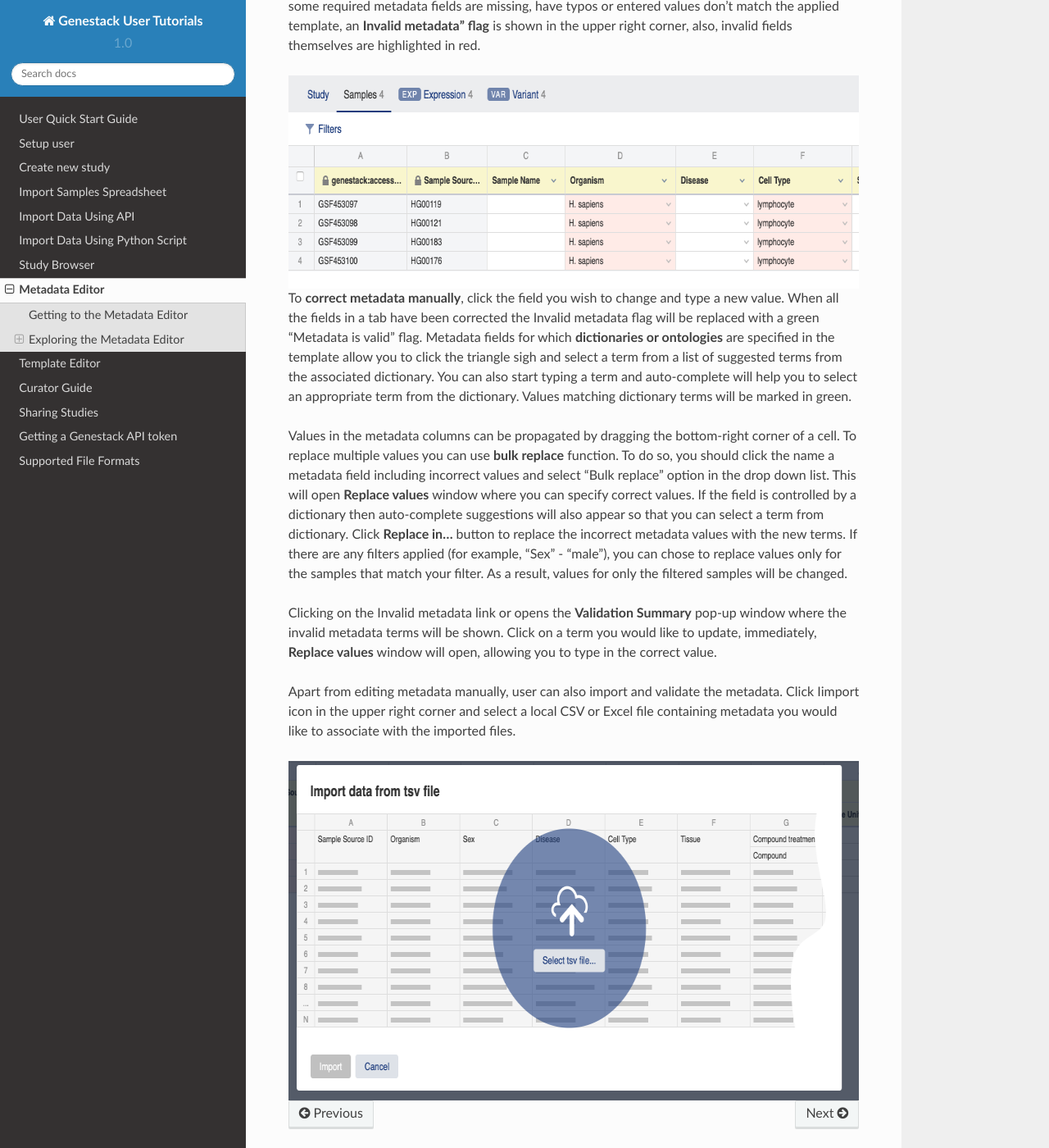
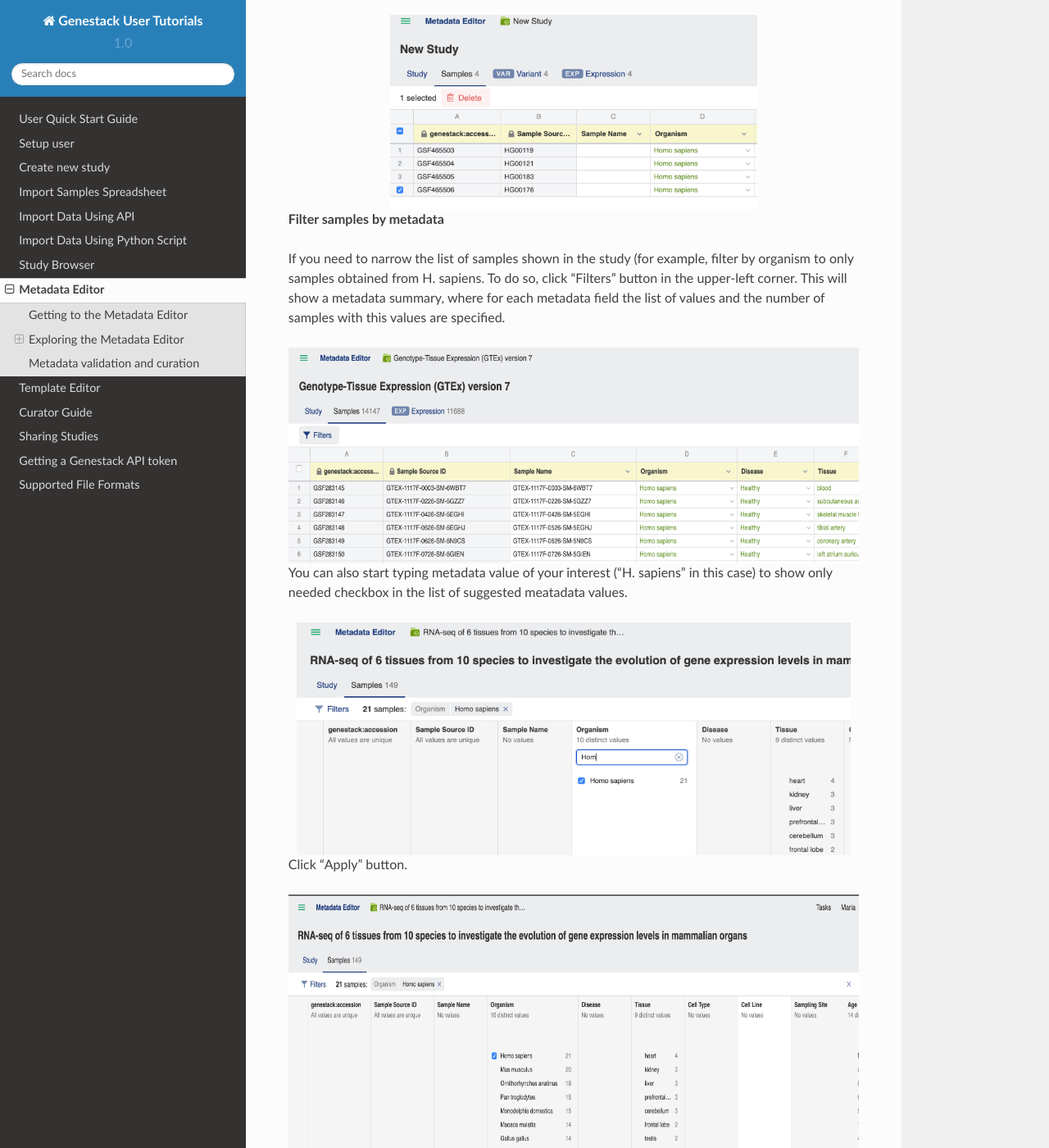
Before and after one commit to genestack/user-guide, a Sphinx documentation site: the page built from source/doc-odm-user-guide/metadata-editor.rst, in a window 1280 px wide and 1400 px high, scrolled down 7597 px. Shown: the whole window at 82% size. Built offline with Sphinx 7.4.7 and the Read the Docs theme 2.0.0, drawn with Linux system fonts in a browser that asks for light colours; some of the changed text lies outside the part shown.

Commit message:
update metadata editor part

```diff
--- a/source/doc-odm-user-guide/curator_guide.rst
+++ b/source/doc-odm-user-guide/curator_guide.rst
@@ -136,7 +136,7 @@
       :scale: 40 %
       :align: center
 
-If there are any filters applied (for example, "Sex" - "male"), you can chose to replace values only for the samples that match your filter:
+If there are any filters applied (for example, "Sex" - "male"), you can choose to replace values only for the samples that match your filter:
 
 .. image:: images/only-filtered.png
       :scale: 40 %
--- a/source/doc-odm-user-guide/metadata-editor.rst
+++ b/source/doc-odm-user-guide/metadata-editor.rst
@@ -10,9 +10,10 @@
 Getting to the Metadata Editor
 ------------------------------
 
-When you create a new study Metadata Editor immediately opens and suggests you to specify metadata template. By default the Default template is applied.
-You can explore each template by hovering over it and clicking "Explore".
-By default, new study contains two tabs, namely Study and Sample; Sample tab includes four samples.
+When you click create a new study button on the Dashboard, Metadata Editor app is opened and suggests you to specify metadata template. By default the Default template is applied.
+You can explore each template by hovering over it's name and clicking "Explore" link.
+By default, new study contains two tabs, namely Study and Sample providing metadata for Study and Samples, respectively.
+
 
 .. image:: images/open-me.png
    :scale: 40 %
@@ -24,24 +25,28 @@
    :scale: 40 %
    :align: center
 
-Note that users not included in the group "Curator" do not have permissions to make changes (update metadata, change
-templates etc.) for experiments they are not owners of.
+Note that users not included in the **"Curator" group** do not have permissions to make changes (update metadata, change
+templates etc.) for experiments which are not owned by them.
 
 Exploring the Metadata Editor
 -----------------------------
 
 .. image:: images/open-me-2.png
-   :scale: 40 %
+   :scale: 35 %
    :align: center
 
-Click on application name shows drop-down menu allowing to create new study ('New study...'), explore applied template or
-change it if needed ('Default template' > 'Explore' or 'Apply another'), and open tutorials ('User Guide').
+Click on application name shows drop-down menu allowing to create new study ('New study...'), explore and/or change if it
+is needed the applied template ('Default template' > 'Explore' or 'Apply another'), and open tutorials ('User Guide').
 
 .. image:: images/me-dropdown.png
    :scale: 35 %
    :align: center
 
-When you click on the study name, you can:
+When you click on the study name, drop-down menu will appear allowing you to:
+
+.. image:: images/me-dropdown-2.png
+   :scale: 50 %
+   :align: center
 
 - **Share** data with your colleagues
 
@@ -67,26 +72,30 @@
    :scale: 35 %
    :align: center
 
-- **Get more information** about the study
+- **Get more information** about the study. For example you can learn when the study was created and modifige, who is
+  the owner and which groups it is shared with.
 
 .. image:: images/more-info.png
    :scale: 35 %
    :align: center
 
-- **Explore and change metadata template**
-Template applied to a dataset can be changed by clicking the **Apply another..**
-option from the study title drop-down menu.
+- **Explore and change metadata template** by clicking on "Explore" and **Apply another..**
+  option in the drop-down menu.
 
 .. image:: images/template_selection.png
    :scale: 35 %
    :align: center
 
-There are several tabs on the Metadata Editor page, namely Study, Samples, Expression (optional), Variants (optional),
-FACS (optional), which represent metadata describing experiment, samples and processed files.
+There are several tabs that can be shown on the Metadata Editor page, namely Study, Samples, Expression (optional),
+Variants (optional) which represent metadata describing experiment, samples and processed files,
+such as transcriptomics data (GCT) and genomics data (VCF).
+
 
 Study tab
 *********
 
+Study tab provides general information about the study, namely experiment description, contributors and their contact
+details and so on.
 
 .. image:: images/study-tab.png
    :scale: 50 %
@@ -111,16 +120,13 @@
 Samples tab
 ***********
 
-Sample tab represents metadata for ech sample in the study.
-Metadata columns coming from the applied template are highlighted in yellow.
-
-.. Filter metadata
-
+Sample tab represents metadata describing each sample in the study. For example, here can be provided information about
+organism, cell line, disease. Metadata columns coming from the applied template are highlighted in yellow.
 
 **Add and delete samples**
 
 When you create new study by default it contains four samples. You can add more samples or delete samples if necessary.
-To add them, click on the "+"-sign , then in the appeared window specify number of samples you would like to add to the study and click **Add**.
+To add them, click on the "+" button, then in the appeared window specify number of samples you would like to add to the study and click **Add**.
 
 .. image:: images/add-samples-1.png
    :scale: 35 %
@@ -136,10 +142,39 @@
    :scale: 35 %
    :align: center
 
+**Filter samples by metadata**
+
+If you need to narrow the list of samples shown in the study (for example, filter by organism to only samples obtained
+from H. sapiens. To do so, click "Filters" button in the upper-left corner. This will show a metadata summary, where for
+each metadata field the list of values  and the number of samples with this values are specified.
+
+.. image:: images/filters-1.png
+   :scale: 35 %
+   :align: center
+
+You can also start typing metadata value of your interest ("H. sapiens" in this case) to show only needed checkbox in the list of suggested meatadata values.
+
+.. image:: images/filters-4.png
+   :scale: 35 %
+   :align: center
+
+Click "Apply" button.
+
+.. image:: images/filters-2.png
+   :scale: 35 %
+   :align: center
+
+As a result only samples obtained from H. sapience are shown in the Samples  tab.
+
+.. image:: images/filters-3.png
+   :scale: 35 %
+   :align: center
+
+
 
 
 Metadata validation and curation
-********************************
+--------------------------------
 
 **Curators** can not only view but also validate and edit metadata.
 
@@ -150,25 +185,61 @@
 
 
 .. image:: images/invalid-metadata.png
+   :scale: 40 %
+   :align: center
+
+
+To **correct metadata manually**, click the field you wish to change and type a new value.
+
+.. image:: images/correct-manually.png
    :scale: 50 %
    :align: center
 
 
-To **correct metadata manually**, click the field you wish to change and type a new value.
 When all the fields in a tab have been corrected the Invalid metadata flag will be replaced with a green
 “Metadata is valid” flag.
 Metadata fields for which **dictionaries or ontologies** are specified in the template allow you to click the
 triangle sigh and select a term from a list of suggested terms from the associated dictionary.
 You can also start typing a term and auto-complete will help you to select an appropriate term from the dictionary.
+
+.. image:: images/autocomplete.png
+   :scale: 50 %
+   :align: center
+
 Values matching dictionary terms will be marked in green.
 
+.. image:: images/green-term.png
+   :scale: 40 %
+   :align: center
+
 Values in the metadata columns can be propagated by dragging the bottom-right corner of a cell.
+
+.. image:: images/drug.png
+   :scale: 35 %
+   :align: center
+
 To replace multiple values you can use **bulk replace** function. To do so, you should click the name a metadata field
-including incorrect values and select "Bulk replace" option in the drop down list. This will open **Replace values**
-window where you can specify correct values.
+including incorrect values and select "Bulk replace" option in the drop down list.
+
+.. image:: images/bulk-replace-1.png
+   :scale: 35 %
+   :align: center
+
+This will open **Replace values** window where you can specify correct values.
+
+.. image:: images/bulk-replace-2.png
+   :scale: 35 %
+   :align: center
+
 If the field is controlled by a dictionary then auto-complete suggestions will also appear
-so that you can select a term from dictionary. Click **Replace in...** button to replace the incorrect metadata values with the new terms.
-If there are any filters applied (for example, "Sex" - "male"), you can chose to replace values only for the samples
+so that you can select a term from dictionary. Click **Replace in...** button to replace the incorrect metadata values
+with the new terms.
+
+.. image:: images/bulk-replace-3.png
+   :scale: 35 %
+   :align: center
+
+If there are any filters applied , you can chose to replace values only for the samples
 that match your filter. As a result, values for only the filtered samples will be changed.
 
 Clicking on the Invalid metadata link or opens the **Validation Summary** pop-up window where the
@@ -179,5 +250,5 @@
 to associate with the imported files.
 
 .. image:: images/import-from-spreadsheet.png
-   :scale: 50 %
+   :scale: 40 %
    :align: center
```
Also changed, not shown: other parts of source/doc-odm-user-guide/metadata-editor.rst (+2 -2 lines), source/doc-odm-user-guide/images/autocomplete.png (added), source/doc-odm-user-guide/images/bulk-replace-1.png (added), source/doc-odm-user-guide/images/bulk-replace-2.png (added), source/doc-odm-user-guide/images/bulk-replace-3.png (added), source/doc-odm-user-guide/images/correct-manually.png (added), source/doc-odm-user-guide/images/drug.png (added), source/doc-odm-user-guide/images/filters-1.png (added), source/doc-odm-user-guide/images/filters-2.png (added), source/doc-odm-user-guide/images/filters-3.png (added), source/doc-odm-user-guide/images/filters-4.png (added), source/doc-odm-user-guide/images/green-term.png (added), source/doc-odm-user-guide/images/me-dropdown-2.png (added).
